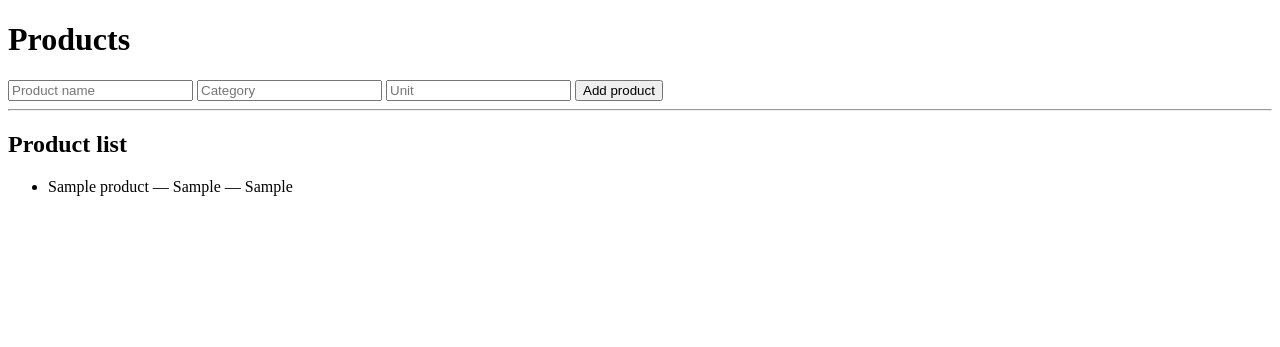
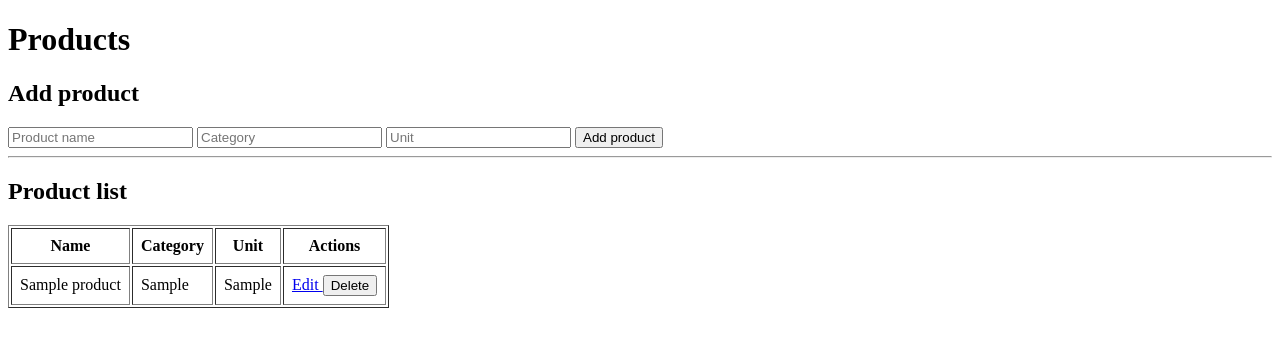
Before and after one commit to Illexium/meal-planner, a Flask app: page /products in a window 1280 px wide. Shown: the top 347 px of the page. Run offline with Flask 3, Linux system fonts and the light colour scheme; tables that the repository leaves empty hold one stand-in row (values such as "Sample post").

Commit message:
Complete product management CRUD

```diff
--- a/app/controllers/product_controller.py
+++ b/app/controllers/product_controller.py
@@ -27,3 +27,38 @@ def add_product():
     db.session.commit()
 
     return redirect(url_for("products.product_list"))
+
+
+@product_bp.route(
+    "/products/edit/<int:product_id>",
+    methods=["GET", "POST"]
+)
+def edit_product(product_id):
+    product = Product.query.get_or_404(product_id)
+
+    if request.method == "POST":
+        product.product_name = request.form["name"]
+        product.product_category = request.form["category"]
+        product.product_unit = request.form["unit"]
+
+        db.session.commit()
+
+        return redirect(url_for("products.product_list"))
+
+    return render_template(
+        "edit_product.html",
+        product=product
+    )
+
+
+@product_bp.route(
+    "/products/delete/<int:product_id>",
+    methods=["POST"]
+)
+def delete_product(product_id):
+    product = Product.query.get_or_404(product_id)
+
+    db.session.delete(product)
+    db.session.commit()
+
+    return redirect(url_for("products.product_list"))
--- a/app/templates/products.html
+++ b/app/templates/products.html
@@ -10,9 +10,14 @@
 
     <h1>Products</h1>
 
-    <form method="POST" action="/products/add">
+    <h2>Add product</h2>
+
+    <form method="POST" action="{{ url_for('products.add_product') }}">
+
         <input type="text" name="name" placeholder="Product name" required>
+
         <input type="text" name="category" placeholder="Category" required>
+
         <input type="text" name="unit" placeholder="Unit" required>
 
         <button type="submit">Add product</button>
@@ -22,17 +27,64 @@
 
     <h2>Product list</h2>
 
-    <ul>
-        {% for product in products %}
-        <li>
-            {{ product.product_name }}
-            — {{ product.product_category }}
-            — {{ product.product_unit }}
-        </li>
-        {% else %}
-        <li>No products yet.</li>
-        {% endfor %}
-    </ul>
+    {% if products %}
+
+    <table border="1" cellpadding="8">
+
+        <thead>
+            <tr>
+                <th>Name</th>
+                <th>Category</th>
+                <th>Unit</th>
+                <th>Actions</th>
+            </tr>
+        </thead>
+
+        <tbody>
+
+            {% for product in products %}
+
+            <tr>
+
+                <td>{{ product.product_name }}</td>
+                <td>{{ product.product_category }}</td>
+                <td>{{ product.product_unit }}</td>
+
+                <td>
+
+                    <a href="{{ url_for(
+                                'products.edit_product',
+                                product_id=product.product_id
+                            ) }}">
+                        Edit
+                    </a>
+
+                    <form method="POST" action="{{ url_for(
+                                      'products.delete_product',
+                                      product_id=product.product_id
+                                  ) }}" style="display: inline;">
+
+                        <button type="submit">
+                            Delete
+                        </button>
+
+                    </form>
+
+                </td>
+
+            </tr>
+
+            {% endfor %}
+
+        </tbody>
+
+    </table>
+
+    {% else %}
+
+    <p>No products yet.</p>
+
+    {% endif %}
 
 </body>
 
```
Also changed, not shown: app/templates/edit_product.html (added, +42 -0 lines).
